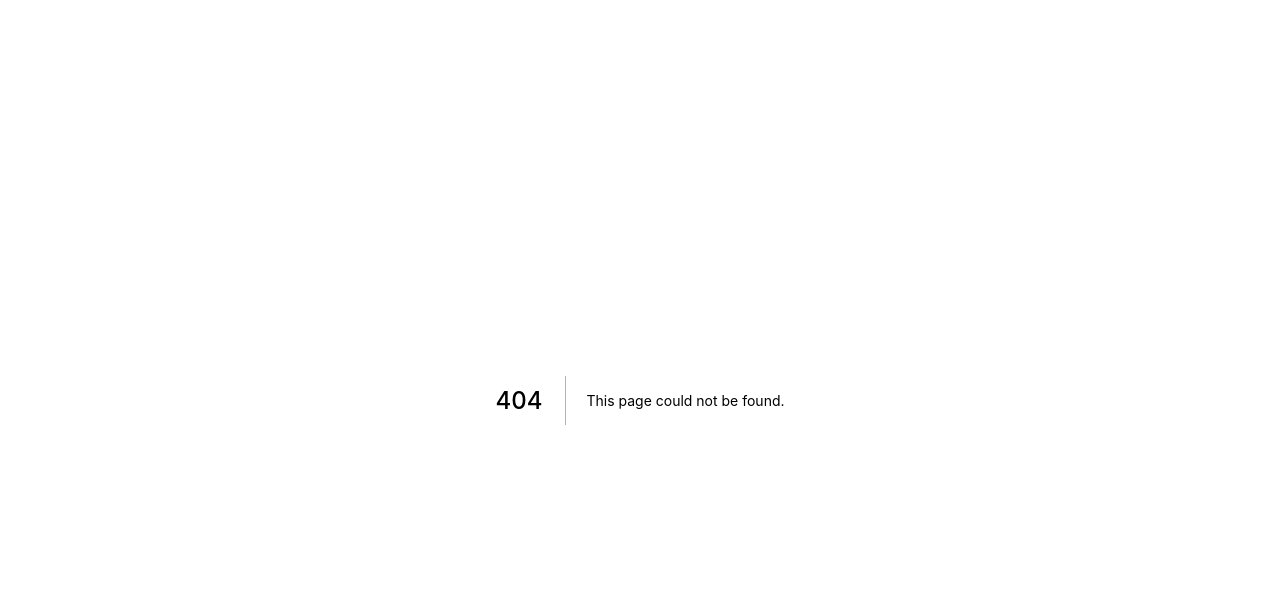
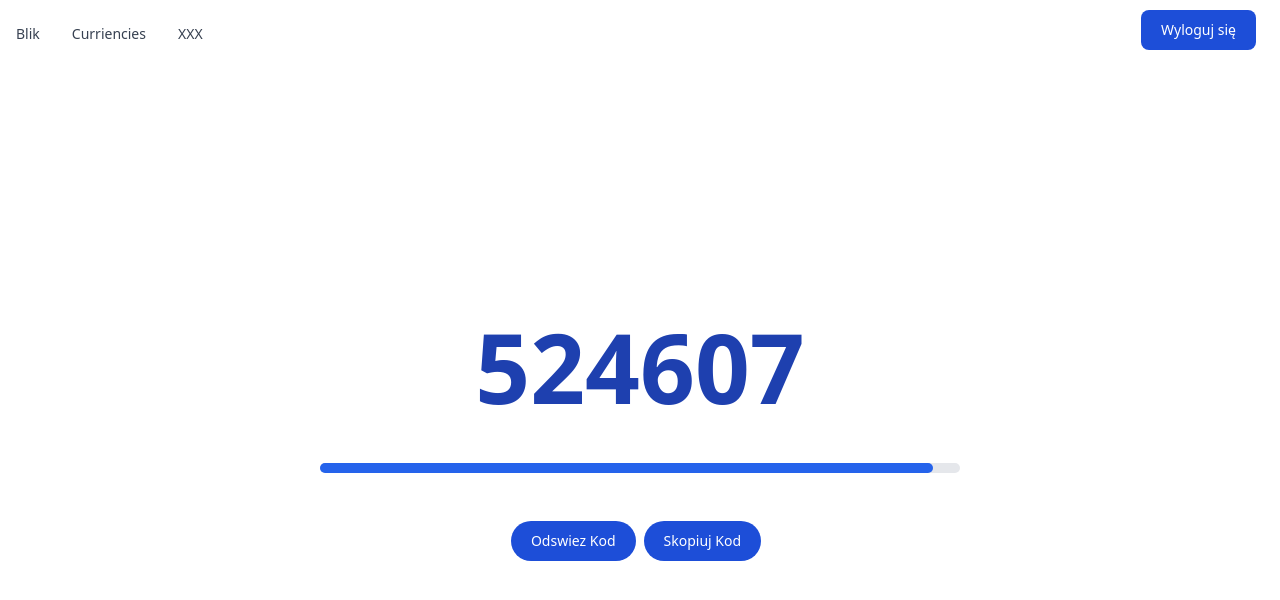
Before and after one commit to Kejooorek/pti-exchange-currency, a Next.js app: page /blik in a window 1280 px wide. Before the commit this address had no page. Shown: the top 600 px of the page. Built offline with nearby package versions, Linux system fonts and the light colour scheme.

Commit message:
added blik page and some styling

```diff
--- a/components/MainContainer.tsx
+++ b/components/MainContainer.tsx
@@ -5,7 +5,7 @@ const MainContainer = ({ name }: User) => {
   return (
     <>
       <main className="flex w-full h-96">
-        <section className="flex w-1/2 bg-red-300 justify-center items-center pt-4">
+        <section className="flex w-1/2  justify-center items-center pt-4">
           <div className="w-96 h-56 m-5 bg-red-100 rounded-xl relative text-white shadow-2xl bg-gradient-to-tr from-blue-400 to-blue-600 transition-transform transform hover:scale-105 cursor-pointer">
             <div className="w-full px-8 absolute top-8 ">
               <div className="flex justify-between">
@@ -70,7 +70,7 @@ const MainContainer = ({ name }: User) => {
             </div>
           </div>
         </section>
-        <div className="flex bg-pink-300  h-96 w-1/2"></div>
+        <div className="flex  h-96 w-1/2"></div>
       </main>
     </>
   );
--- a/components/Navbar.tsx
+++ b/components/Navbar.tsx
@@ -55,27 +55,29 @@ const Navbar = () => {
           >
             <ul className="flex flex-col mt-4 md:flex-row md:space-x-8 md:mt-0 md:text-sm md:font-medium">
               <li>
-                <a
-                  href="#"
-                  className="block py-2 pr-4 pl-3 text-gray-700 border-b border-gray-100 hover:bg-gray-50 md:hover:bg-transparent md:border-0 md:hover:text-blue-700 md:p-0 md:dark:hover:text-white dark:text-gray-400 dark:hover:bg-gray-700 dark:hover:text-white md:dark:hover:bg-transparent dark:border-gray-700"
-                >
+                <Link href="/blik">
+                <div
+                  className="cursor-pointer block py-2 pr-4 pl-3 text-gray-700 border-b border-gray-100 hover:bg-gray-50 md:hover:bg-transparent md:border-0 md:hover:text-blue-700 md:p-0 md:dark:hover:text-white dark:text-gray-400 dark:hover:bg-gray-700 dark:hover:text-white md:dark:hover:bg-transparent dark:border-gray-700"
+                  >
                   Blik
-                </a>
+                </div>
+                </Link>
+              </li>
+              <li>
+                <Link href="/curriencies">
+                <div
+                  className="cursor-pointer block py-2 pr-4 pl-3 text-gray-700 border-b border-gray-100 hover:bg-gray-50 md:hover:bg-transparent md:border-0 md:hover:text-blue-700 md:p-0 md:dark:hover:text-white dark:text-gray-400 dark:hover:bg-gray-700 dark:hover:text-white md:dark:hover:bg-transparent dark:border-gray-700"
+                  >
+                  Curriencies
+                </div>
+                </Link>
               </li>
               <li>
                 <a
                   href="#"
-                  className="block py-2 pr-4 pl-3 text-gray-700 border-b border-gray-100 hover:bg-gray-50 md:hover:bg-transparent md:border-0 md:hover:text-blue-700 md:p-0 md:dark:hover:text-white dark:text-gray-400 dark:hover:bg-gray-700 dark:hover:text-white md:dark:hover:bg-transparent dark:border-gray-700"
+                  className="cursor-pointer block py-2 pr-4 pl-3 text-gray-700 border-b border-gray-100 hover:bg-gray-50 md:hover:bg-transparent md:border-0 md:hover:text-blue-700 md:p-0 md:dark:hover:text-white  md:dark:hover:bg-transparent"
                 >
-                  Countries
-                </a>
-              </li>
-              <li>
-                <a
-                  href="#"
-                  className="block py-2 pr-4 pl-3 text-gray-700 border-b border-gray-100 hover:bg-gray-50 md:hover:bg-transparent md:border-0 md:hover:text-blue-700 md:p-0 md:dark:hover:text-white  md:dark:hover:bg-transparent"
-                >
-                  Settings
+                  XXX
                 </a>
               </li>
             </ul>
--- /dev/null
+++ b/pages/blik/index.tsx
@@ -0,0 +1,61 @@
+import React, { useState, useEffect } from 'react'
+import Navbar from '../../components/Navbar'
+
+const Blik = () => {
+
+  const [progress, setProgress] = useState(100);
+  const [blikCode, setBlikCode] = useState<string | number>("Loading...");
+  const progresMenagment = () => {
+    if (progress <= 0) {
+      refreshProgres()
+    }
+    setProgress(progress => progress - 0.83)
+
+  }
+
+  const refreshProgres = () => {
+    setBlikCode(Math.random().toString().substr(2, 6))
+    setProgress(100)
+  }
+
+  useEffect(() => {
+    setBlikCode(parseInt(Math.random().toString().substr(2, 6)))
+    const progressInterval = setInterval(() => {
+      progresMenagment()
+      // console.log('leszek')
+    }, 1000);
+    return () => clearInterval(progressInterval);
+
+  }, [])
+
+  console.log(progress);
+  return (
+    <>
+      <Navbar></Navbar>
+      <main className="flex w-full h-screen  justify-center items-center flex-col">
+        <section className="mb-12">
+          <h5 className="text-8xl font-bold text-blue-800">{blikCode}</h5>
+        </section>
+        <section className="w-1/2 bg-gray-200 rounded-full h-2.5">
+          <div className="bg-blue-600 h-2.5 rounded-full" style={{ width: `${progress}%` }}></div>
+        </section>
+        <div className="flex m-12 ">
+          <button
+            onClick={() => refreshProgres()}
+            type="button"
+            className="text-white bg-blue-700 hover:bg-blue-800 focus:outline-none focus:ring-4 focus:ring-blue-300 font-medium rounded-full text-sm px-5 py-2.5 text-center mr-2 mb-2 dark:bg-blue-600 dark:hover:bg-blue-700 dark:focus:ring-blue-800">
+            Odswiez Kod
+          </button>
+          <button
+            type="button"
+            className="text-white bg-blue-700 hover:bg-blue-800 focus:outline-none focus:ring-4 focus:ring-blue-300 font-medium rounded-full text-sm px-5 py-2.5 text-center mr-2 mb-2 dark:bg-blue-600 dark:hover:bg-blue-700 dark:focus:ring-blue-800">
+            Skopiuj Kod
+          </button>
+
+        </div>
+      </main>
+    </>
+  )
+}
+
+export default Blik
--- /dev/null
+++ b/pages/curriencies/index.tsx
@@ -0,0 +1,9 @@
+import React from 'react'
+
+const Curriencies = () => {
+  return (
+    <div>Curriencies</div>
+  )
+}
+
+export default Curriencies
--- a/pages/index.tsx
+++ b/pages/index.tsx
@@ -7,12 +7,10 @@ import Navbar from "../components/Navbar";
 import UserProfile from "../components/UserProfile";
 const Home: NextPage = () => {
   const { user, error, isLoading } = useUser();
-  console.log(user);
 
   if (isLoading) return <h1>Loading...</h1>;
 
   if (error || !user) return <h1>Login or SignIn</h1>;
-
   return (
     <>
       <Navbar></Navbar>
```
Also changed, not shown: package.json (line endings or trailing spaces), 1 other file (tests, documents, lock files or other folders).
